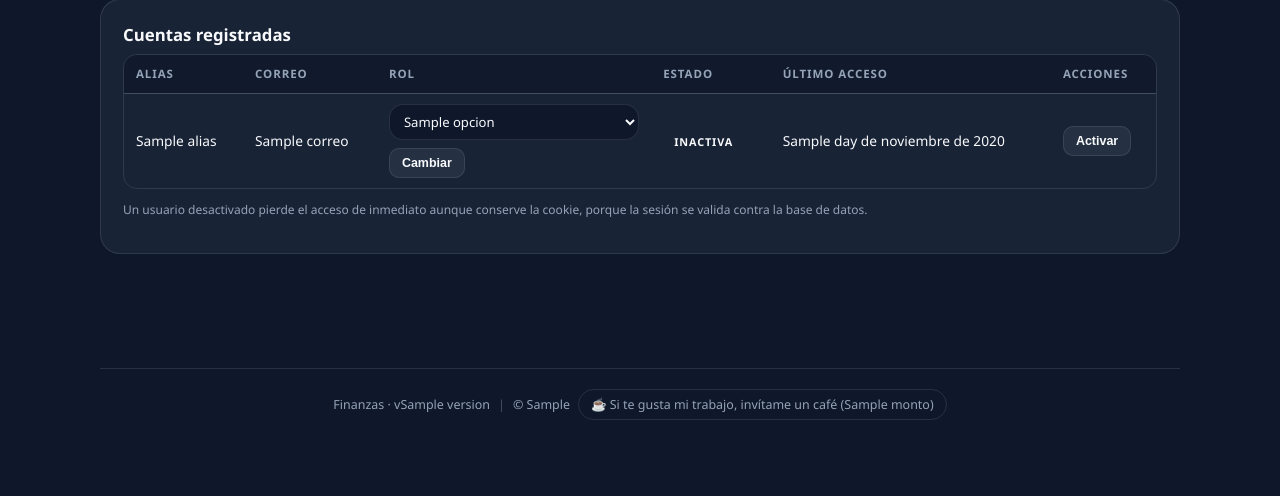
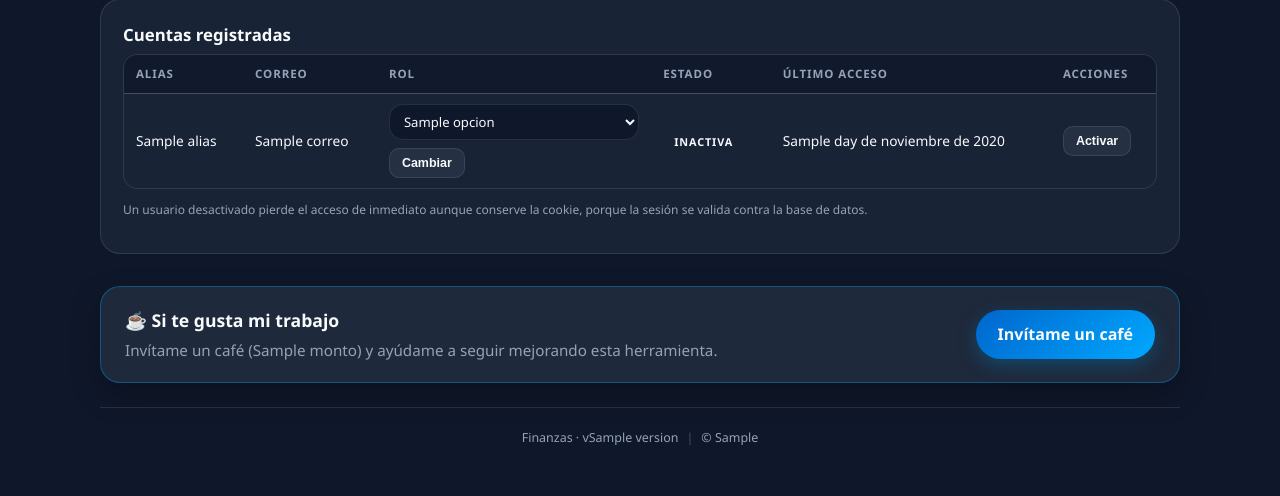
Before and after one commit to Estebanlopez628/MisFinanzas, a FastAPI app: template backend/app/templates/admin/usuarios.html in a window 1280 px wide. Shown: the part 332-828 px from the top of the page. Before the commit the page ends 752 px from the top, so only its background shows below. Run offline with FastAPI, Linux system fonts and the light colour scheme; the template is opened without the code that fills it: most values are stand-ins (such as "Sample title", 1, 10 or a date in 2020); grey boxes marked "Sample" are stand-in pictures; some libraries are stand-ins or nearby versions.

Commit message:
Espacio de publicidad reemplazado por la tarjeta de apoyo «Invítame un café» (USER_FINANZAS)

```diff
--- a/backend/app/static/css/estilos.css
+++ b/backend/app/static/css/estilos.css
@@ -1855,6 +1855,73 @@ textarea.campo__control {
   border-color: var(--accent-blue);
 }
 
+/* Tarjeta de apoyo visible en el espacio de la antigua publicidad (SRS v1.8). */
+.apoyo-cafe {
+  display: flex;
+  flex-wrap: wrap;
+  align-items: center;
+  justify-content: space-between;
+  gap: 16px;
+  margin-top: 8px;
+  padding: 20px 24px;
+  border-radius: var(--radio-lg);
+  background: var(--bg-card);
+  border: 1px solid rgba(0, 168, 255, 0.35);
+  box-shadow: 0 12px 30px rgba(0, 0, 0, 0.25);
+}
+
+.apoyo-cafe__texto {
+  flex: 1 1 280px;
+  min-width: 0;
+}
+
+.apoyo-cafe__titulo {
+  margin: 0;
+  font-size: 1.1rem;
+  font-weight: 700;
+  color: var(--text-primary);
+}
+
+.apoyo-cafe__detalle {
+  margin: 4px 0 0;
+  color: var(--text-muted);
+  font-size: 0.95rem;
+}
+
+.apoyo-cafe__boton {
+  min-height: 44px;
+  padding: 12px 22px;
+  border: 0;
+  border-radius: 999px;
+  background: linear-gradient(135deg, #0066cc, #00a8ff);
+  color: #f8fafc;
+  font: inherit;
+  font-weight: 700;
+  cursor: pointer;
+  box-shadow: 0 6px 18px rgba(2, 132, 199, 0.35);
+}
+
+.apoyo-cafe__boton:hover,
+.apoyo-cafe__boton:focus-visible {
+  filter: brightness(1.08);
+}
+
+@media (max-width: 640px) {
+  .apoyo-cafe {
+    flex-direction: column;
+    align-items: stretch;
+    text-align: center;
+  }
+
+  .apoyo-cafe__texto {
+    flex: none;
+  }
+
+  .apoyo-cafe__boton {
+    width: 100%;
+  }
+}
+
 .cafe-dialogo {
   width: min(440px, 94vw);
   padding: 20px;
--- a/backend/app/static/js/sw.js
+++ b/backend/app/static/js/sw.js
@@ -13,7 +13,7 @@
 
 "use strict";
 
-var CACHE = "olb-finanzas-v32";
+var CACHE = "olb-finanzas-v34";
 var RECURSOS = [
   "/estaticos/css/estilos.css",
   "/estaticos/js/app.js",
--- a/backend/app/templates/base.html
+++ b/backend/app/templates/base.html
@@ -55,18 +55,14 @@
       {% block contenido %}{% endblock %}
     </main>
 
-    {# Publicidad no invasiva: solo para el rol público y si está activa. #}
-    {% if usuario and not usuario.es_administrador and configuracion.publicidad_activa %}
-      <aside class="banner-publicidad" aria-label="Espacio publicitario">
-        <span class="banner-publicidad__etiqueta">Publicidad</span>
-        {% if configuracion.publicidad_url %}
-          <a class="banner-publicidad__texto banner-publicidad__enlace"
-             href="{{ configuracion.publicidad_url }}" rel="sponsored noopener" target="_blank">
-            {{ configuracion.publicidad_texto }}
-          </a>
-        {% else %}
-          <p class="banner-publicidad__texto">{{ configuracion.publicidad_texto }}</p>
-        {% endif %}
+    {# Apoyo voluntario en el espacio que antes ocupaba la publicidad (solo USER_FINANZAS). #}
+    {% if usuario and not usuario.es_administrador %}
+      <aside class="apoyo-cafe" aria-label="Apoyo al desarrollo">
+        <div class="apoyo-cafe__texto">
+          <p class="apoyo-cafe__titulo">☕ Si te gusta mi trabajo</p>
+          <p class="apoyo-cafe__detalle">Invítame un café ({{ cafe.monto }}) y ayúdame a seguir mejorando esta herramienta.</p>
+        </div>
+        <button class="apoyo-cafe__boton" type="button" data-abrir-dialogo="dialogo-cafe">Invítame un café</button>
       </aside>
     {% endif %}
 
@@ -74,11 +70,6 @@
       <span>Finanzas · v{{ configuracion.version }}</span>
       <span class="pie__separador">|</span>
       <span>© {{ anio_actual }}</span>
-      {% if usuario and not usuario.es_administrador %}
-        <button class="cafe-disparador" type="button" data-abrir-dialogo="dialogo-cafe">
-          ☕ Si te gusta mi trabajo, invítame un café ({{ cafe.monto }})
-        </button>
-      {% endif %}
     </footer>
 
     {# Apoyo voluntario (solo Colombia): modal ligero con <dialog>, sin librerías. #}
```
Also changed, not shown: Guia.md (+3 -6 lines), backend/tests/test_cafe.py (+1 -1 lines), backend/tests/test_seguridad_http.py (+3 -2 lines), backend/tests/test_vistas.py (+1 -1 lines).
